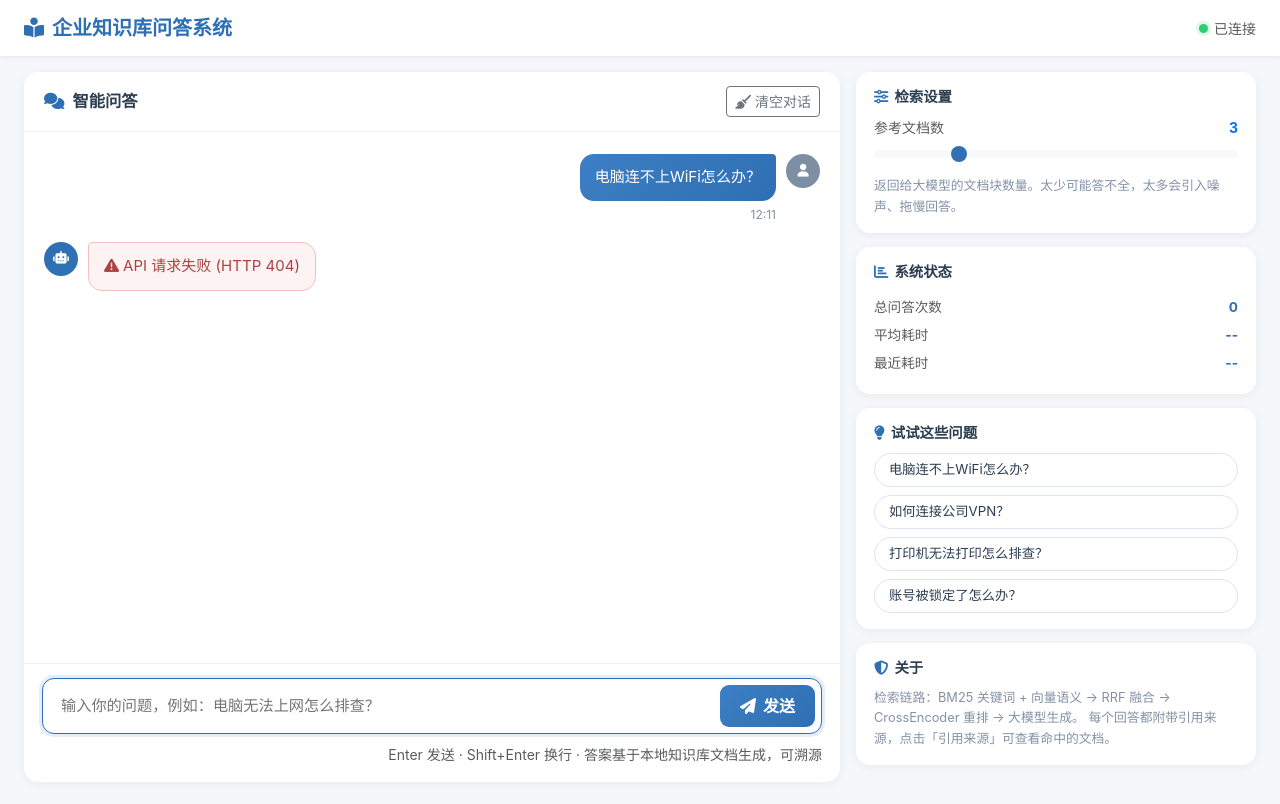
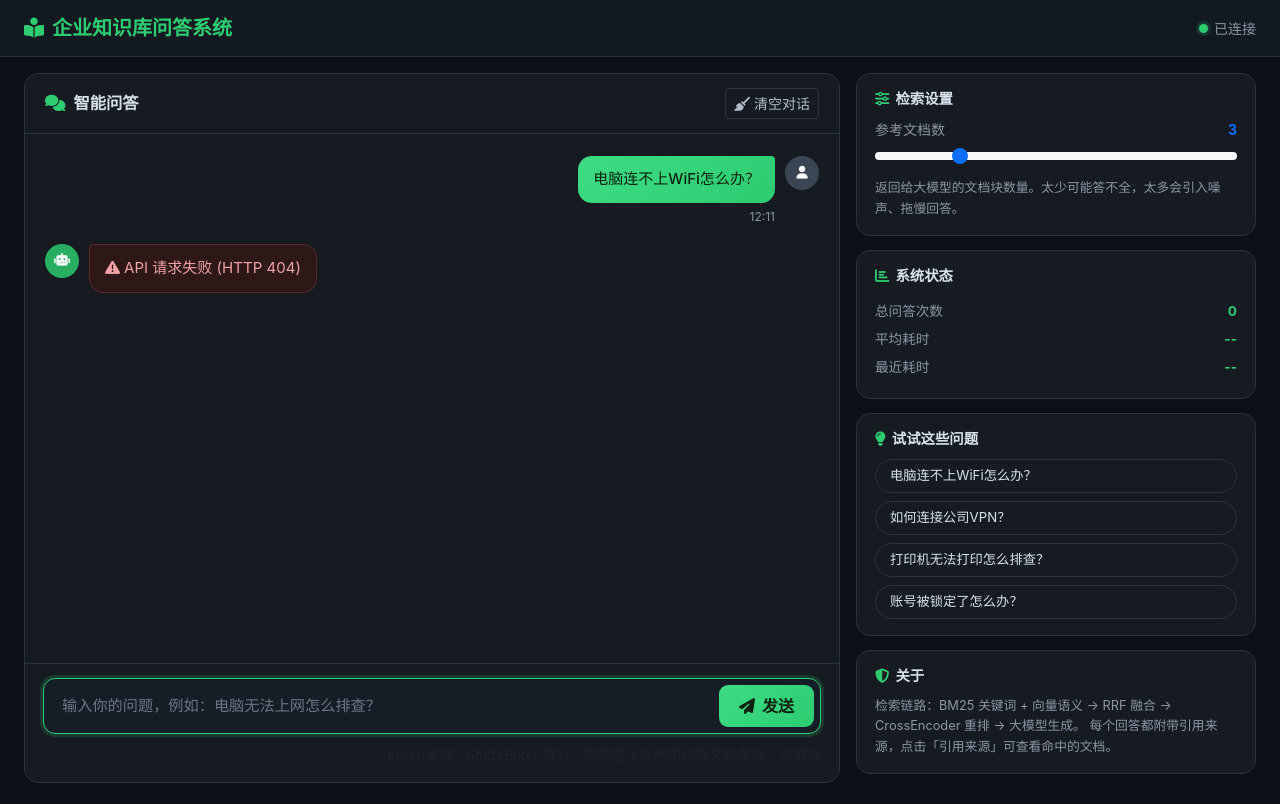
Before and after one commit to 60spll60-gif/rag-, a plain HTML site: page rag_ui/index.html in a window 1280 px wide. Both pictures are taken after a click on the button "电脑连不上WiFi怎么办？". Drawn offline with Linux system fonts and the light colour scheme; no server answers.

Commit message:
前端改黑绿配色主题
参考终端/开发者工具风格：近黑背景 + 绿色强调色，代码块改终端绿
配色，气泡、输入框、侧栏卡片、引用面板同步暗色化，功能不变。

```diff
--- a/rag_ui/index.html
+++ b/rag_ui/index.html
@@ -9,34 +9,42 @@
     <link href="/assets/vendor/all.min.css" rel="stylesheet">
     <style>
         :root {
-            --primary: #2f6fb3;
-            --primary-light: #eaf2fa;
-            --bg: #f5f7fa;
-            --bubble-user: linear-gradient(135deg, #3d7fc4, #2f6fb3);
-            --text-main: #2c3e50;
-            --text-muted: #8492a6;
+            --green: #2ecc71;
+            --green-dark: #27ae60;
+            --green-glow: rgba(46, 204, 113, .16);
+            --green-text: #8ce99a;
+            --bg: #0d1117;
+            --panel: #161b22;
+            --panel-2: #1c232d;
+            --border: #2a323d;
+            --text: #d9e2ec;
+            --muted: #8b96a3;
+            --bubble-ai: #1a222c;
+            --bubble-ai-border: #26303c;
+            --user-text: #06210f;
         }
         body {
             background: var(--bg);
             font-family: -apple-system, BlinkMacSystemFont, "Segoe UI", "PingFang SC", "Microsoft YaHei", sans-serif;
-            color: var(--text-main);
+            color: var(--text);
             min-height: 100vh;
         }
 
         /* ===== 顶栏 ===== */
         .navbar-custom {
-            background: #fff;
-            box-shadow: 0 1px 4px rgba(31, 45, 61, .08);
+            background: #131920;
+            border-bottom: 1px solid var(--border);
         }
-        .navbar-custom .navbar-brand { font-weight: 700; color: var(--primary) !important; }
+        .navbar-custom .navbar-brand { font-weight: 700; color: var(--green) !important; }
         .status-dot { width: 9px; height: 9px; border-radius: 50%; display: inline-block; margin-right: 6px; }
-        .status-online { background: #2ecc71; box-shadow: 0 0 0 3px rgba(46,204,113,.15); }
+        .status-online { background: var(--green); box-shadow: 0 0 0 3px var(--green-glow); }
+        .navbar-custom .text-muted { color: var(--muted) !important; }
 
         /* ===== 聊天卡片 ===== */
         .chat-card {
-            background: #fff;
+            background: var(--panel);
+            border: 1px solid var(--border);
             border-radius: 14px;
-            box-shadow: 0 2px 10px rgba(31, 45, 61, .06);
             display: flex;
             flex-direction: column;
             height: calc(100vh - 90px);
@@ -44,10 +52,17 @@
         }
         .chat-header {
             padding: 14px 20px;
-            border-bottom: 1px solid #eef1f5;
+            border-bottom: 1px solid var(--border);
             display: flex; align-items: center; justify-content: space-between;
         }
-        .chat-header .title { font-weight: 600; font-size: 1.02rem; }
+        .chat-header .title { font-weight: 600; font-size: 1.02rem; color: var(--text); }
+        .chat-header .title i { color: var(--green); }
+        .btn-outline-secondary {
+            border-color: #30363d; color: #b3bdc9;
+        }
+        .btn-outline-secondary:hover {
+            background: var(--panel-2); border-color: var(--green); color: var(--green);
+        }
         .chat-container {
             flex: 1;
             overflow-y: auto;
@@ -55,7 +70,7 @@
             scroll-behavior: smooth;
         }
         .chat-container::-webkit-scrollbar { width: 6px; }
-        .chat-container::-webkit-scrollbar-thumb { background: #d5dbe3; border-radius: 3px; }
+        .chat-container::-webkit-scrollbar-thumb { background: var(--border); border-radius: 3px; }
 
         /* ===== 消息气泡 ===== */
         .message { display: flex; margin-bottom: 18px; animation: fadeIn .25s ease; }
@@ -65,8 +80,8 @@
             display: flex; align-items: center; justify-content: center;
             font-size: .8rem; flex-shrink: 0; color: #fff;
         }
-        .avatar-user { background: #7f8fa3; margin-left: 10px; }
-        .avatar-ai { background: var(--primary); margin-right: 10px; }
+        .avatar-user { background: #3b4654; margin-left: 10px; }
+        .avatar-ai { background: var(--green-dark); margin-right: 10px; }
         .bubble-wrap { max-width: 82%; }
         .bubble {
             padding: 11px 15px;
@@ -76,43 +91,48 @@
             word-break: break-word;
         }
         .bubble-user {
-            background: var(--bubble-user);
-            color: #fff;
+            background: linear-gradient(135deg, #3ddc84, var(--green));
+            color: var(--user-text);
+            font-weight: 500;
             border-top-right-radius: 4px;
             white-space: pre-wrap;
         }
         .bubble-ai {
-            background: #f4f7fb;
+            background: var(--bubble-ai);
+            color: var(--text);
+            border: 1px solid var(--bubble-ai-border);
             border-top-left-radius: 4px;
-            border: 1px solid #e8edf4;
         }
         .msg-meta {
             display: flex; align-items: center; gap: 8px;
-            margin-top: 5px; font-size: .75rem; color: var(--text-muted);
+            margin-top: 5px; font-size: .75rem; color: var(--muted);
         }
         .message-user .msg-meta { justify-content: flex-end; }
         .copy-btn {
-            background: none; border: none; color: var(--text-muted);
+            background: none; border: none; color: var(--muted);
             font-size: .75rem; padding: 0; cursor: pointer;
         }
-        .copy-btn:hover { color: var(--primary); }
+        .copy-btn:hover { color: var(--green); }
 
         /* ===== 答案内容（轻量 Markdown） ===== */
-        .bubble-ai strong { color: #1f3a5f; }
-        .md-heading { font-weight: 700; margin: 8px 0 4px; font-size: .98rem; color: #1f3a5f; }
+        .bubble-ai strong { color: var(--green-text); }
+        .md-heading { font-weight: 700; margin: 8px 0 4px; font-size: .98rem; color: #b9f5d0; }
         .md-list-item { margin: 3px 0; padding-left: 2px; }
-        .md-num { color: var(--primary); font-weight: 600; margin-right: 4px; }
+        .md-num { color: var(--green); font-weight: 600; margin-right: 4px; }
         .inline-code, .code-block code {
             font-family: Consolas, "Courier New", monospace;
             font-size: .86em;
-            background: #e8eef6;
-            color: #24476e;
+        }
+        .inline-code {
+            padding: 1px 5px;
+            background: #22303f;
+            color: #7ee2a8;
             border-radius: 4px;
         }
-        .inline-code { padding: 1px 5px; }
         .code-block {
-            background: #1e293b;
-            color: #d8e3f0;
+            background: #07100b;
+            border: 1px solid #173526;
+            color: #8ce99a;
             border-radius: 8px;
             padding: 12px 14px;
             margin: 8px 0;
@@ -125,9 +145,9 @@
         /* ===== 引用来源 ===== */
         .source-panel {
             margin-top: 8px;
-            background: #fff;
-            border: 1px solid #e3eaf3;
-            border-left: 3px solid var(--primary);
+            background: var(--panel);
+            border: 1px solid var(--border);
+            border-left: 3px solid var(--green);
             border-radius: 8px;
             overflow: hidden;
         }
@@ -135,7 +155,7 @@
             padding: 8px 12px;
             cursor: pointer;
             font-size: .82rem;
-            color: var(--primary);
+            color: var(--green);
             font-weight: 600;
             list-style: none;
             user-select: none;
@@ -143,66 +163,71 @@
         .source-panel summary::-webkit-details-marker { display: none; }
         .source-panel .source-item {
             padding: 8px 12px;
-            border-top: 1px dashed #e6ebf2;
+            border-top: 1px dashed var(--border);
             font-size: .82rem;
         }
-        .source-panel .source-item .st { font-weight: 600; color: var(--text-main); }
+        .source-panel .source-item .st { font-weight: 600; color: var(--text); }
 
         /* ===== 欢迎页 ===== */
         .welcome { text-align: center; padding: 40px 10px 20px; }
         .welcome .w-icon {
             width: 64px; height: 64px; margin: 0 auto 14px;
-            background: var(--primary-light);
+            background: var(--green-glow);
             border-radius: 18px;
             display: flex; align-items: center; justify-content: center;
-            color: var(--primary); font-size: 1.7rem;
+            color: var(--green); font-size: 1.7rem;
         }
         .welcome .chips { margin-top: 18px; display: flex; flex-wrap: wrap; gap: 8px; justify-content: center; }
         .chip {
-            background: #fff;
-            border: 1px solid #dce5f0;
-            color: var(--text-main);
+            background: var(--panel);
+            border: 1px solid var(--border);
+            color: var(--text);
             border-radius: 20px;
             padding: 6px 14px;
             font-size: .83rem;
             cursor: pointer;
             transition: all .15s;
         }
-        .chip:hover { border-color: var(--primary); color: var(--primary); background: var(--primary-light); }
+        .chip:hover {
+            border-color: var(--green);
+            color: var(--green);
+            background: var(--green-glow);
+        }
 
         /* ===== 加载动画 ===== */
         .typing-indicator { display: inline-flex; gap: 4px; padding: 4px 2px; }
         .typing-indicator span {
-            width: 7px; height: 7px; background: #9db2c9; border-radius: 50%;
+            width: 7px; height: 7px; background: var(--green); border-radius: 50%;
             animation: typing 1.3s infinite;
         }
         .typing-indicator span:nth-child(2) { animation-delay: .2s; }
         .typing-indicator span:nth-child(3) { animation-delay: .4s; }
-        .loading-text { font-size: .8rem; color: var(--text-muted); margin-top: 4px; }
+        .loading-text { font-size: .8rem; color: var(--muted); margin-top: 4px; }
 
         /* ===== 输入区 ===== */
-        .input-area { padding: 14px 18px 16px; border-top: 1px solid #eef1f5; }
+        .input-area { padding: 14px 18px 16px; border-top: 1px solid var(--border); }
         .input-group-custom {
             display: flex; gap: 10px; align-items: stretch;
-            background: #f4f7fb; border: 1px solid #e0e7ef;
+            background: #121820; border: 1px solid var(--border);
             border-radius: 12px; padding: 6px 6px 6px 16px;
             transition: border-color .15s, box-shadow .15s;
         }
         .input-group-custom:focus-within {
-            border-color: var(--primary);
-            box-shadow: 0 0 0 3px rgba(47,111,179,.12);
-            background: #fff;
+            border-color: var(--green);
+            box-shadow: 0 0 0 3px var(--green-glow);
+            background: #151d27;
         }
         .input-group-custom input {
             flex: 1; border: none; outline: none; background: transparent;
-            font-size: .95rem;
+            font-size: .95rem; color: var(--text);
         }
+        .input-group-custom input::placeholder { color: #6b7683; }
         .send-btn {
-            background: var(--bubble-user);
-            border: none; color: #fff;
+            background: linear-gradient(135deg, #3ddc84, var(--green));
+            border: none; color: var(--user-text);
             border-radius: 9px;
             padding: 9px 20px;
-            font-weight: 600;
+            font-weight: 700;
             display: flex; align-items: center; gap: 7px;
             transition: opacity .15s;
         }
@@ -211,23 +236,23 @@
 
         /* ===== 侧栏卡片 ===== */
         .side-card {
-            background: #fff;
+            background: var(--panel);
+            border: 1px solid var(--border);
             border-radius: 14px;
-            box-shadow: 0 2px 10px rgba(31, 45, 61, .06);
             padding: 16px 18px;
             margin-bottom: 14px;
         }
-        .side-card h6 { font-weight: 700; font-size: .9rem; color: var(--text-main); margin-bottom: 12px; }
-        .side-card h6 i { color: var(--primary); margin-right: 6px; }
+        .side-card h6 { font-weight: 700; font-size: .9rem; color: var(--text); margin-bottom: 12px; }
+        .side-card h6 i { color: var(--green); margin-right: 6px; }
         .stat-row {
             display: flex; justify-content: space-between;
             font-size: .85rem; padding: 4px 0;
         }
-        .stat-row .val { font-weight: 700; color: var(--primary); }
-        .tip-text { font-size: .8rem; color: var(--text-muted); line-height: 1.6; }
+        .stat-row .val { font-weight: 700; color: var(--green); }
+        .tip-text { font-size: .8rem; color: var(--muted); line-height: 1.6; }
+        .side-card .text-muted, .small { color: var(--muted) !important; }
 
-        .form-range::-webkit-slider-thumb { background: var(--primary); }
-        .form-range::-moz-range-thumb { background: var(--primary); }
+        input[type="range"] { accent-color: var(--green); }
 
         @keyframes fadeIn { from { opacity: 0; transform: translateY(8px); } to { opacity: 1; transform: translateY(0); } }
         @keyframes typing { 0%, 60%, 100% { transform: translateY(0); } 30% { transform: translateY(-7px); } }
@@ -257,7 +282,7 @@
         <div class="col-lg-8">
             <div class="chat-card">
                 <div class="chat-header">
-                    <span class="title"><i class="fas fa-comments me-2" style="color:var(--primary)"></i>智能问答</span>
+                    <span class="title"><i class="fas fa-comments me-2"></i>智能问答</span>
                     <button class="btn btn-sm btn-outline-secondary" onclick="clearChat()">
                         <i class="fas fa-broom me-1"></i>清空对话
                     </button>
@@ -468,7 +493,7 @@ function appendAnswer(answer, sources, elapsed) {
             const title = escapeHtml(src.title || '');
             const file = escapeHtml(src.file || 'unknown');
             items += `<div class="source-item">
-                        <i class="fas fa-file-alt me-1" style="color:var(--primary)"></i>
+                        <i class="fas fa-file-alt me-1" style="color:var(--green)"></i>
                         <span class="st">${title || ('文档' + (i + 1))}</span>
                         <div class="text-muted" style="font-size:.78rem">${file}</div>
                       </div>`;
@@ -505,7 +530,7 @@ function appendErrorMessage(message) {
     div.innerHTML = `
         <div class="avatar avatar-ai"><i class="fas fa-robot"></i></div>
         <div class="bubble-wrap">
-            <div class="bubble bubble-ai" style="border-color:#f3c1c1;background:#fdf3f3;color:#a94442">
+            <div class="bubble bubble-ai" style="border-color:#5c2a2a;background:#2d1717;color:#f2a2a2">
                 <i class="fas fa-exclamation-triangle me-1"></i>${escapeHtml(message)}
             </div>
         </div>`;
```
